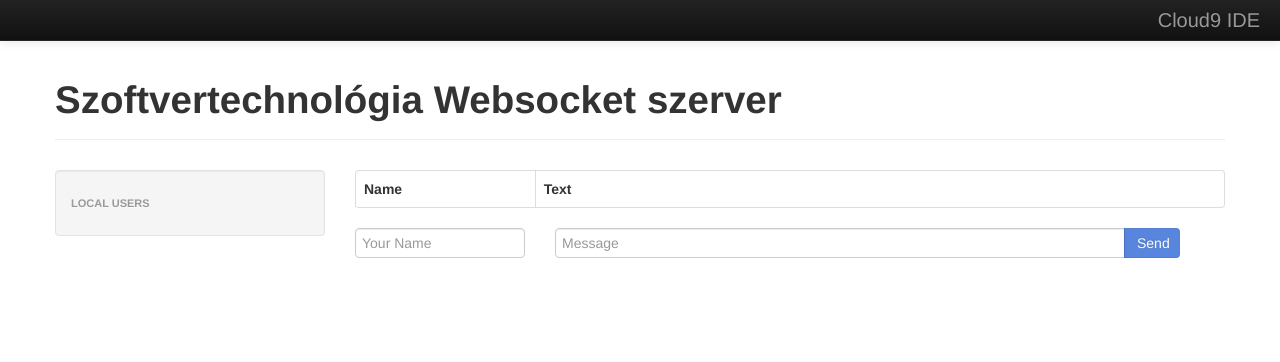
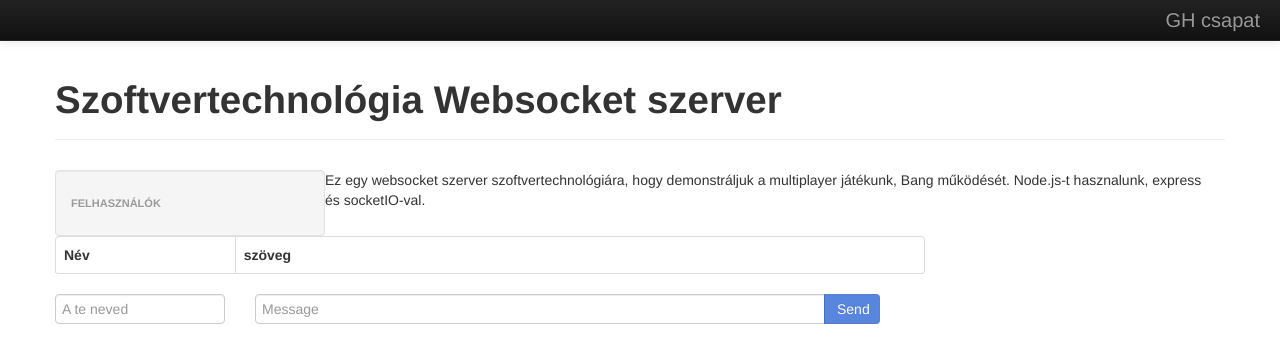
Before and after one commit to Bajusz15/swt-beadando-szerver, a website: page client/index.html in a window 1280 px wide. Drawn offline with nearby package versions, Linux system fonts and the light colour scheme; no server answers.

Commit message:
deloy elott

```diff
--- a/client/index.html
+++ b/client/index.html
@@ -50,7 +50,7 @@
       <div class="navbar navbar-fixed-top navbar-inverse">
         <div class="navbar-inner">
           <div class="pull-right">
-            <a href="https://c9.io" class="brand">Cloud9 IDE</a>
+            <a href="https://users.iit.uni-miskolc.hu/~bajusz5/" class="brand">GH csapat</a>
           </div>
         </div>
       </div>
@@ -60,17 +60,20 @@
       <div class="row">
         <div class="span3">
           <ul class="nav nav-list well">
-            <li class="nav-header">Local Users</li>
+            <li class="nav-header">Felhasználók</li>
             <li ng-repeat="user in roster" ng-bind="user">
             </li>
           </ul>
+        </div>
+        <div class="container">
+          <p>Ez egy websocket szerver szoftvertechnológiára, hogy demonstráljuk a multiplayer játékunk, Bang működését. Node.js-t hasznalunk, express és socketIO-val.  </p>
         </div>
         <div class="span9">
           <table class="table table-striped table-bordered">
             <thead>
               <tr>
-                <th class="span2">Name</th>
-                <th class="span7">Text</th>
+                <th class="span2">Név</th>
+                <th class="span7">szöveg</th>
               </tr>
             </thead>
             <tbody>
@@ -82,7 +85,7 @@
           </table>
           <div class="row controls">
             <form ng-submit="send()">
-              <div class="span2"><input type="text" class="input-block-level" ng-model="name" ng-change="setName()" placeholder="Your Name"></div>
+              <div class="span2"><input type="text" class="input-block-level" ng-model="name" ng-change="setName()" placeholder="A te neved"></div>
               <div class="input-append span7">
                 <input type="text" class="span6" ng-model="text" placeholder="Message">
                 <input type="submit" class="span1 btn btn-primary" value="Send" ng-disabled="!text">
```
